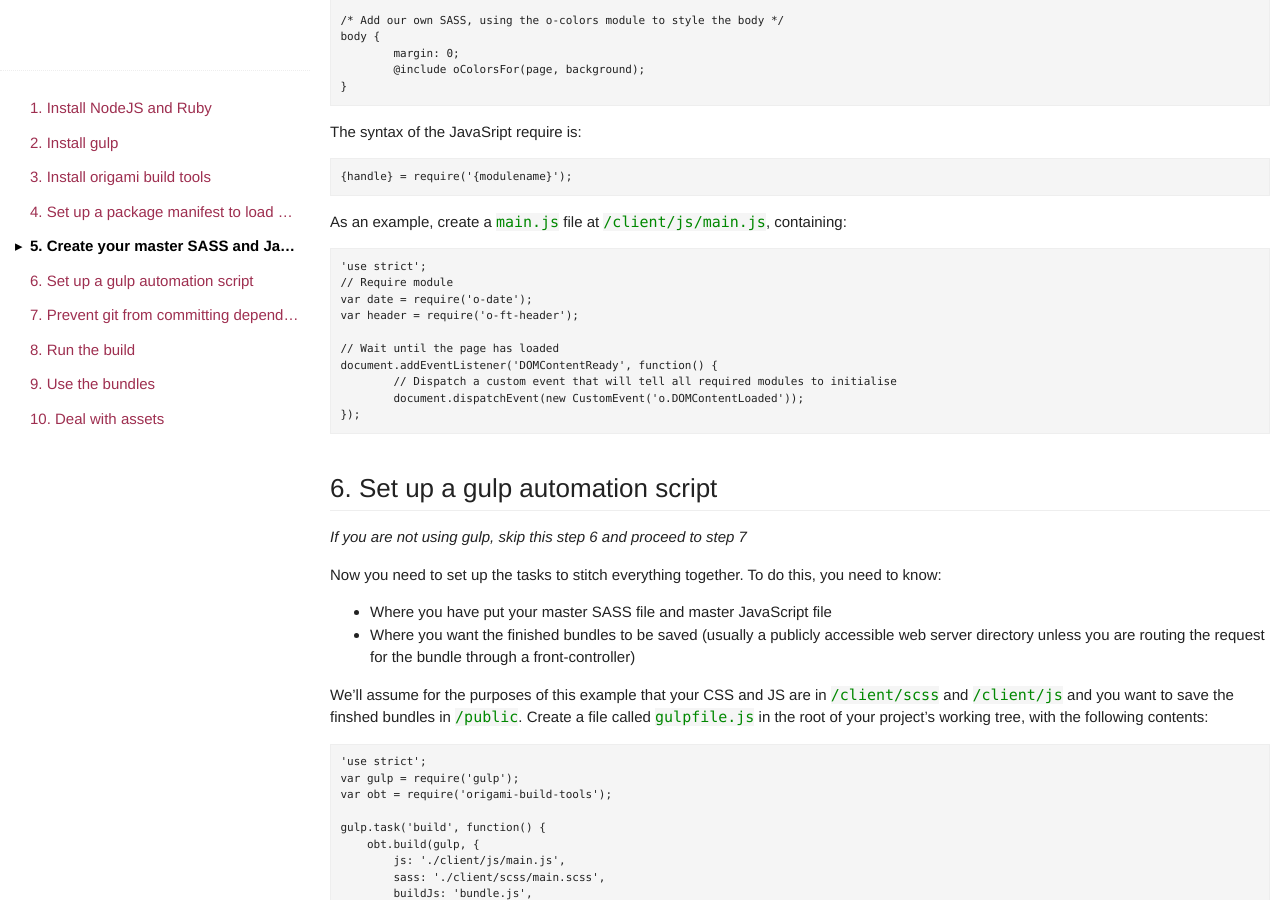
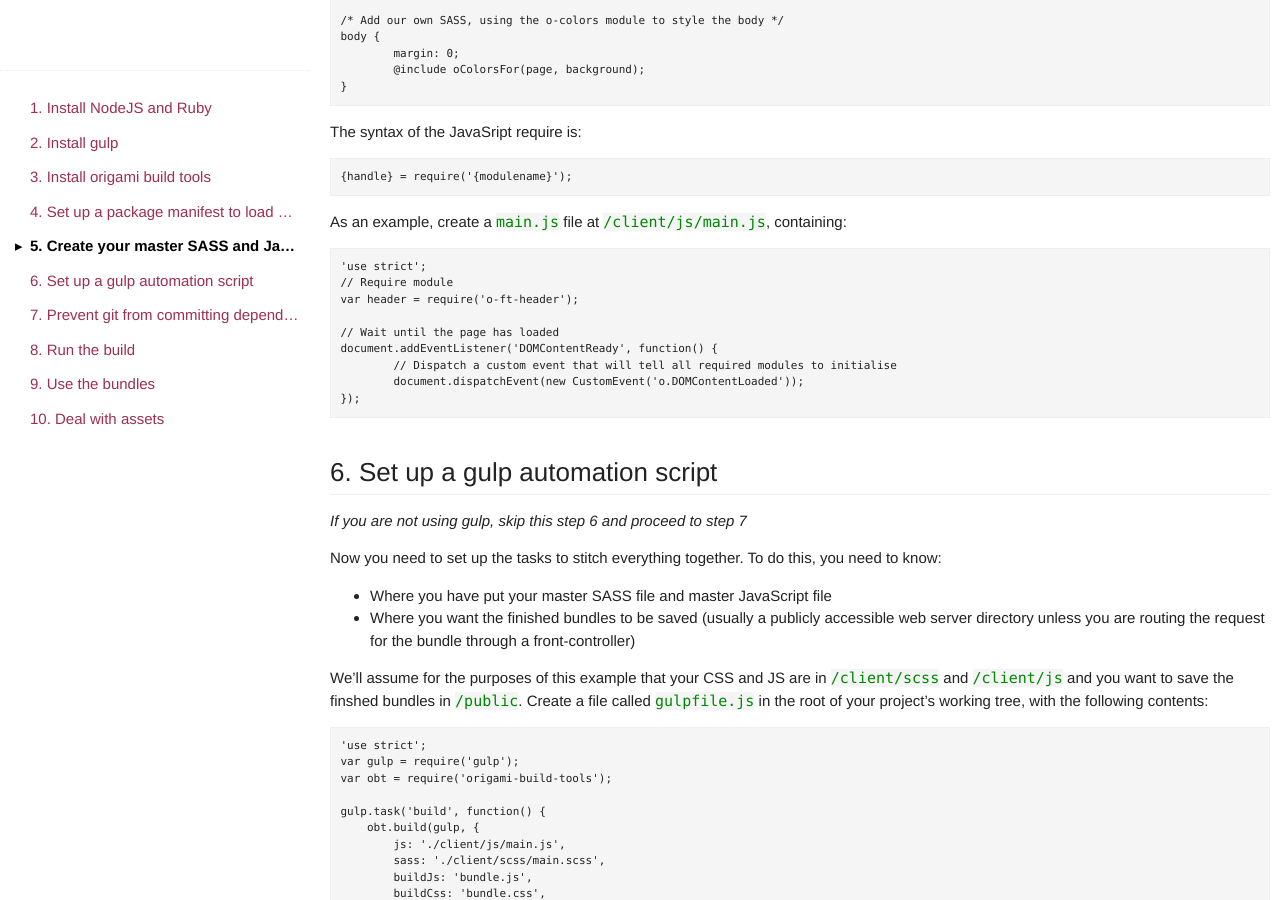
Before and after one commit to Financial-Times/ft-origami, a Jekyll site: the page built from docs/developer-guide/building-modules.md, in a window 1280 px wide and 900 px high, scrolled down 3744 px. Built offline with Jekyll 4.4.1, drawn with Linux system fonts in a browser that asks for light colours; some web fonts are replaced; comment, search, counter and statistics services are not loaded.

Commit message:
Removed o-date

```diff
--- a/docs/developer-guide/building-modules.md
+++ b/docs/developer-guide/building-modules.md
@@ -168,7 +168,6 @@ As an example, create a `main.js` file at `/client/js/main.js`, containing:
 
 	'use strict';
 	// Require module
-	var date = require('o-date');
 	var header = require('o-ft-header');
 
 	// Wait until the page has loaded
```
